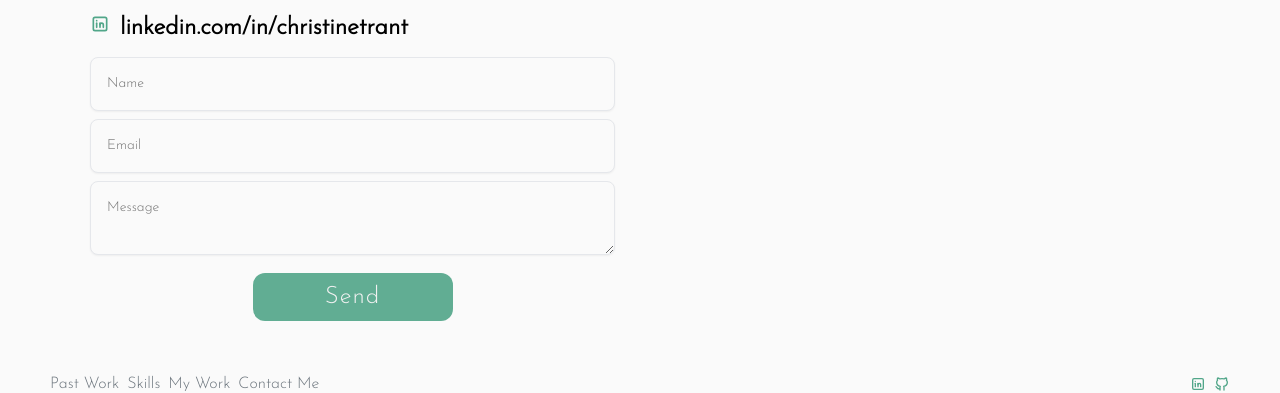
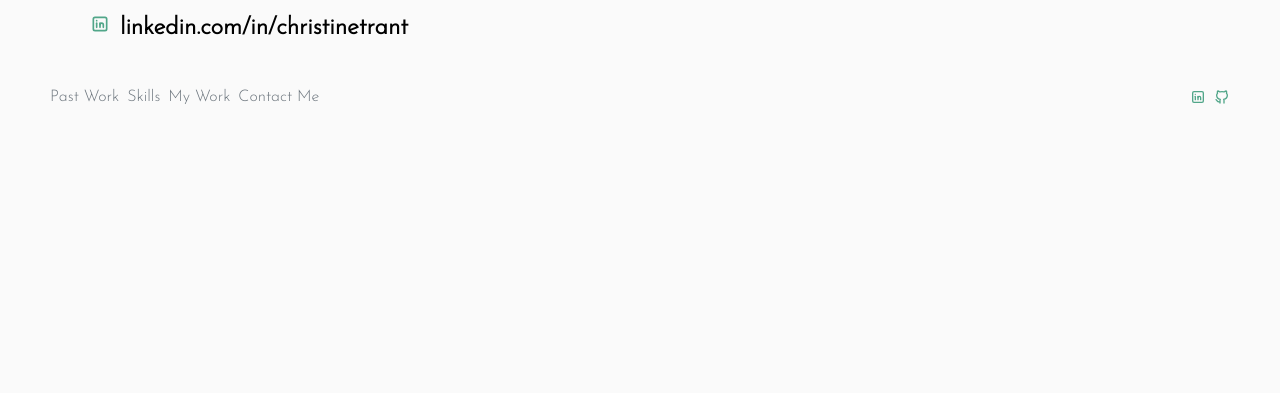
Before and after one commit to christinetrant/react-portfolio, a React (Create React App) app: page / in a window 1280 px wide. Shown: the part 1928-2321 px from the top of the page. After the commit the page ends 2057 px from the top, so only its background shows below. Built offline with nearby package versions, Linux system fonts and the light colour scheme; a web font is replaced by a local one.

Commit message:
hiding form - doesn't work just yet!

```diff
--- a/src/components/Contact.js
+++ b/src/components/Contact.js
@@ -92,7 +92,7 @@ export default function Contact() {
       fetch("/", {
         method: "POST",
         headers: { "Content-Type": "application/x-www-form-urlencoded" },
-        body: encode({ "form-name": "contact", name, email, message })
+        body: encode({ "form-name": "contact", ...this.state })
       })
         .then(() => alert("Success!"))
         .catch(error => alert(error));
@@ -100,7 +100,7 @@ export default function Contact() {
       e.preventDefault();
     };
 
-    // const handleChange = e => this.setState({ [e.target.name]: e.target.value });
+    const handleChange = e => this.setState({ [e.target.name]: e.target.value });
 
 	return (
 		<ContactSection id='contact' className='contact'>
@@ -142,20 +142,13 @@ export default function Contact() {
 							</li>
 						</ul>
 
-						{/* <form onSubmit={this.handleSubmit}>
-							Your Name: <input type="text" name="name" value={name} onChange={this.handleChange} />
-								Your Email: <input type="email" name="email" value={email} onChange={this.handleChange} />
-								Message: <textarea name="message" value={message} onChange={this.handleChange} />
-							<button type="submit">Send</button>
-							</form> */}
-						<form netlify netlify-honeypot="bot-field" name='contact' onSubmit={handleSubmit}>
+						{/* <form netlify netlify-honeypot="bot-field" name='contact' onSubmit={handleSubmit}>
 							<div className='input-container'>
 								<input
 									type='text'
 									id='name'
 									name='name'
 									placeholder='Name'
-									value={name}
 									className=''
 									onChange={(e) => setName(e.target.value)}
 								/>
@@ -166,7 +159,6 @@ export default function Contact() {
 									id='email'
 									name='email'
 									placeholder='Email'
-									value={email}
 									onChange={(e) => setEmail(e.target.value)}
 								/>
 							</div>
@@ -175,7 +167,6 @@ export default function Contact() {
 									id='message'
 									name='message'
                   placeholder='Message'
-									value={message}
                   style={{width:'100%'}}
 									onChange={(e) => setMessage(e.target.value)}
 								/>
@@ -186,9 +177,7 @@ export default function Contact() {
 									Send
 								</button>
 							</div>
-						</form>
-
-
+						</form> */}
 					</article>
 				</div>
 			</div>
```
